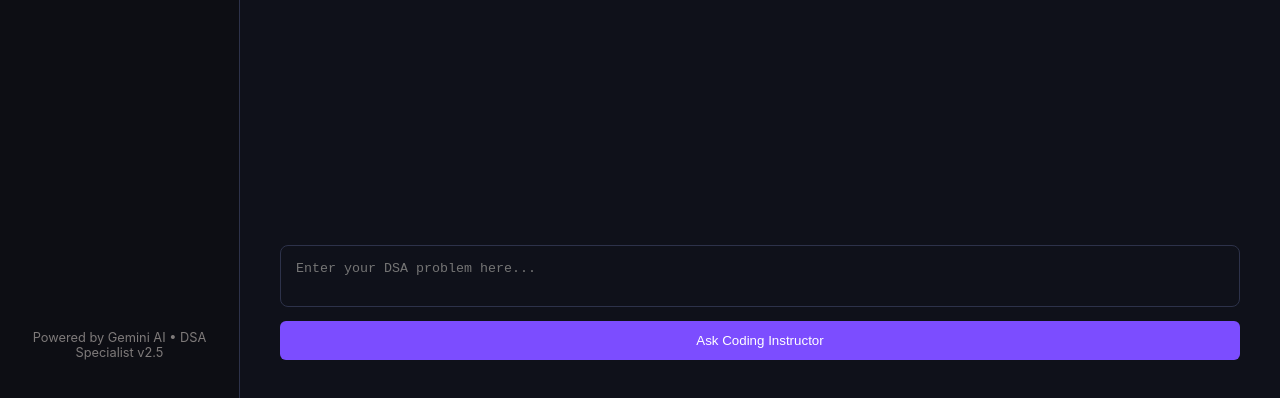
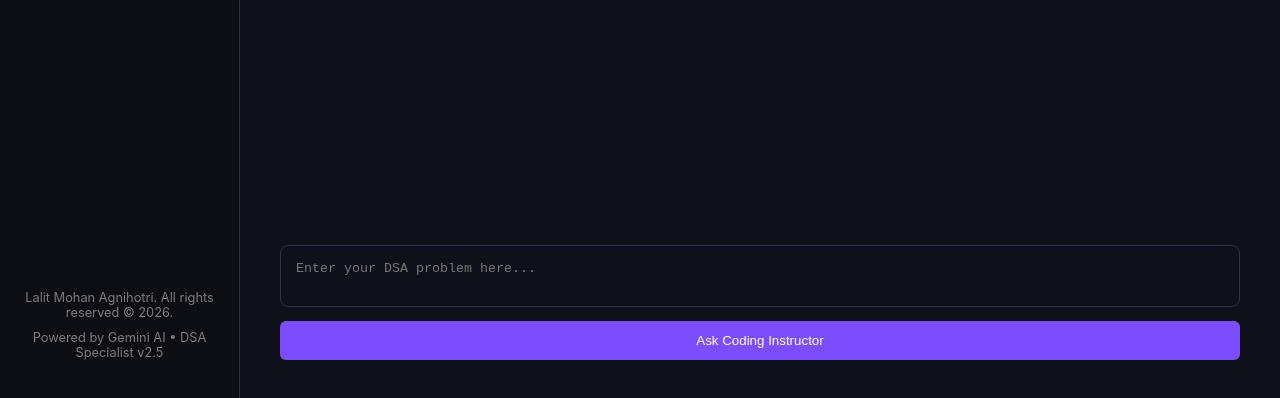
Before and after one commit to LalitMohanAgnihotri/DSA-Instructor, a plain HTML site: page DSAChatBoat.html in a window 1280 px wide. Shown: the part 400-798 px from the top of the page. Drawn offline with Linux system fonts and the light colour scheme.

Commit message:
fixed footer

```diff
--- a/DSAChatBoat.css
+++ b/DSAChatBoat.css
@@ -161,6 +161,7 @@ textarea {
 }
 
 /* Footer */
+
 .footer-info {
   margin-top: auto;
   padding: 20px;
@@ -168,3 +169,10 @@ textarea {
   text-align: center;
   color: #7e7a7a;
 }
+
+.pow-by {
+  margin-top: 10px;
+  font-size: 0.8rem;
+  text-align: center;
+  color: #7e7a7a;
+}
--- a/DSAChatBoat.html
+++ b/DSAChatBoat.html
@@ -1,6 +1,5 @@
 <!DOCTYPE html>
 <html lang="en">
-
   <head>
     <meta charset="UTF-8" />
     <meta name="viewport" content="width=device-width, initial-scale=1.0" />
@@ -19,7 +18,11 @@
         <a class="nav-link">Settings</a>
 
         <div class="footer-info">
-                Powered by Gemini AI • DSA Specialist v2.5
+
+        </div>
+        <div class="footer-info">
+         Lalit Mohan Agnihotri. All rights reserved   © 2026.
+         <div class="pow-by">Powered by Gemini AI • DSA Specialist v2.5 </div>
         </div>
       </div>
 
@@ -31,11 +34,13 @@
                 Hello, how can I help you related to DSA?
               </div>
             </div>
-
           </div>
 
           <div class="input-card">
-                    <textarea id="user-input" placeholder="Enter your DSA problem here..."></textarea>
+            <textarea
+              id="user-input"
+              placeholder="Enter your DSA problem here..."
+            ></textarea>
             <button class="btn" onclick="askAI()">Ask Coding Instructor</button>
           </div>
         </div>
@@ -44,5 +49,4 @@
 
     <script src="DSAChatBoat.js"></script>
   </body>
-
 </html>
```
Lines whose indentation alone changed are shown as unchanged.
